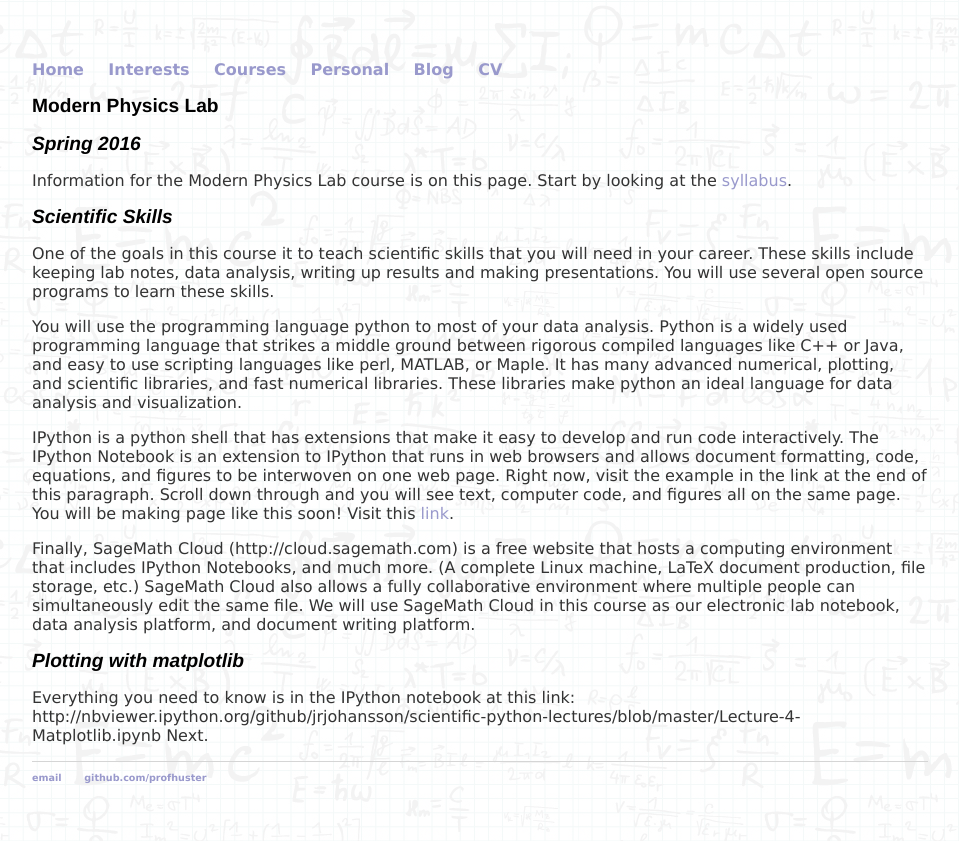
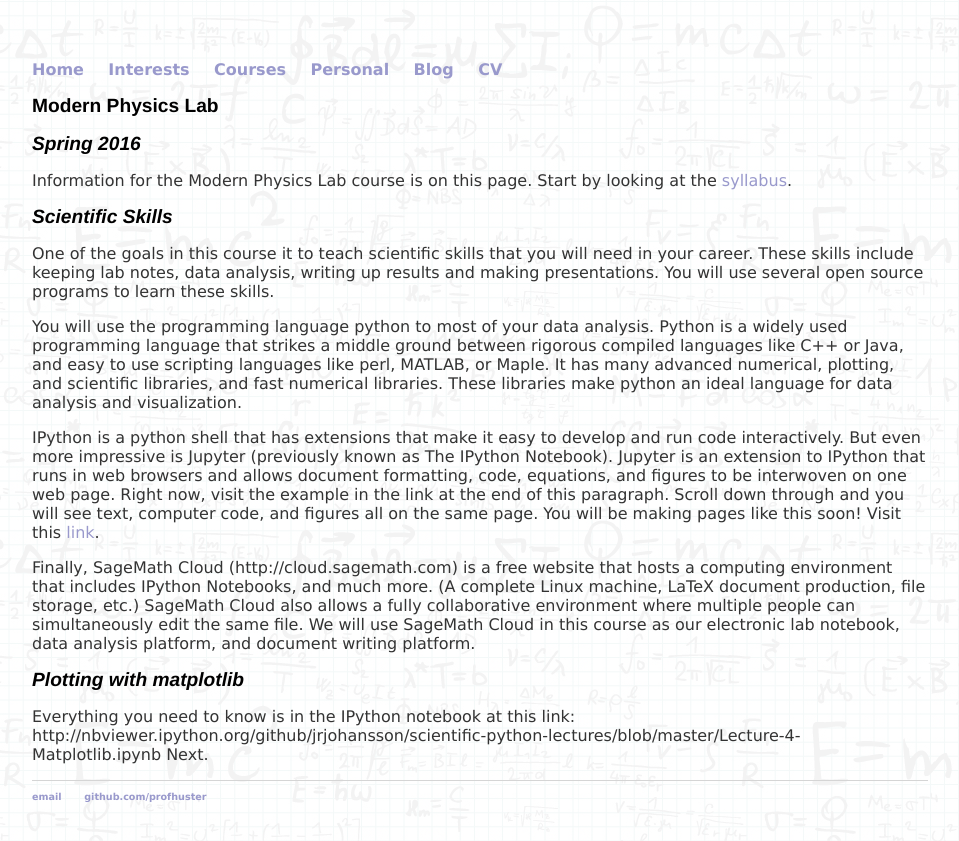
Before and after one commit to profhuster/profhuster.github.io, a Jekyll site: the page built from courses/ModPhysLab/index.md, in a window 1280 px wide. Shown: the top 841 px of the page, without its empty margins (160-1119 px from the left). Built offline with Jekyll 4.4.1, drawn with Linux system fonts in a browser that asks for light colours.

Commit message:
Update index.md

```diff
--- a/courses/ModPhysLab/index.md
+++ b/courses/ModPhysLab/index.md
@@ -13,7 +13,7 @@ One of the goals in this course it to teach scientific skills that you will need
 
 You will use the programming language python to most of your data analysis. Python is a widely used programming language that strikes a middle ground between rigorous compiled languages like C++ or Java, and easy to use scripting languages like perl, MATLAB, or Maple. It has many advanced numerical, plotting, and scientific libraries, and fast numerical libraries. These libraries make python an ideal language for data analysis and visualization.
 
-IPython is a python shell that has extensions that make it easy to develop and run code interactively. The IPython Notebook is an extension to IPython that runs in web browsers and allows document formatting, code, equations, and figures to be interwoven on one web page. Right now, visit the example in the link at the end of this paragraph. Scroll down through and you will see text, computer code, and figures all on the same page. You will be making page like this soon! Visit this [link](http://nbviewer.ipython.org/github/jrjohansson/scientific-python-lectures/blob/master/Lecture-4-Matplotlib.ipynb).
+IPython is a python shell that has extensions that make it easy to develop and run code interactively. But even more impressive is Jupyter (previously known as The IPython Notebook). Jupyter is an extension to IPython that runs in web browsers and allows document formatting, code, equations, and figures to be interwoven on one web page. Right now, visit the example in the link at the end of this paragraph. Scroll down through and you will see text, computer code, and figures all on the same page. You will be making pages like this soon! Visit this [link](http://nbviewer.ipython.org/github/jrjohansson/scientific-python-lectures/blob/master/Lecture-4-Matplotlib.ipynb).
 
 Finally, SageMath Cloud (http://cloud.sagemath.com) is a free website that hosts a computing environment that includes IPython Notebooks, and much more. (A complete Linux machine, LaTeX document production, file storage, etc.) SageMath Cloud also allows a fully collaborative environment where multiple people can simultaneously edit the same file.
 We will use SageMath Cloud in this course as our electronic lab notebook, data analysis platform, and document writing platform.
```
